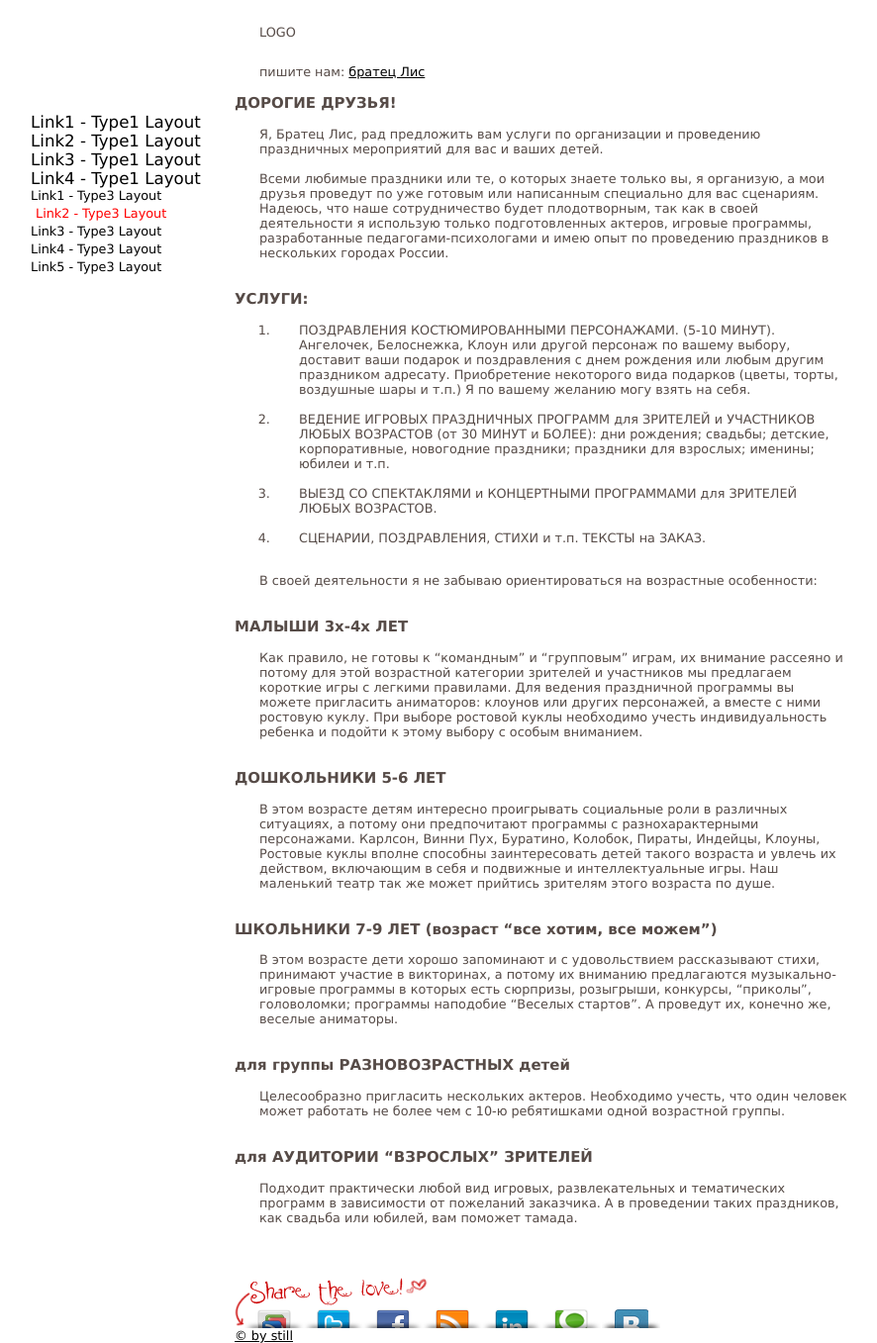
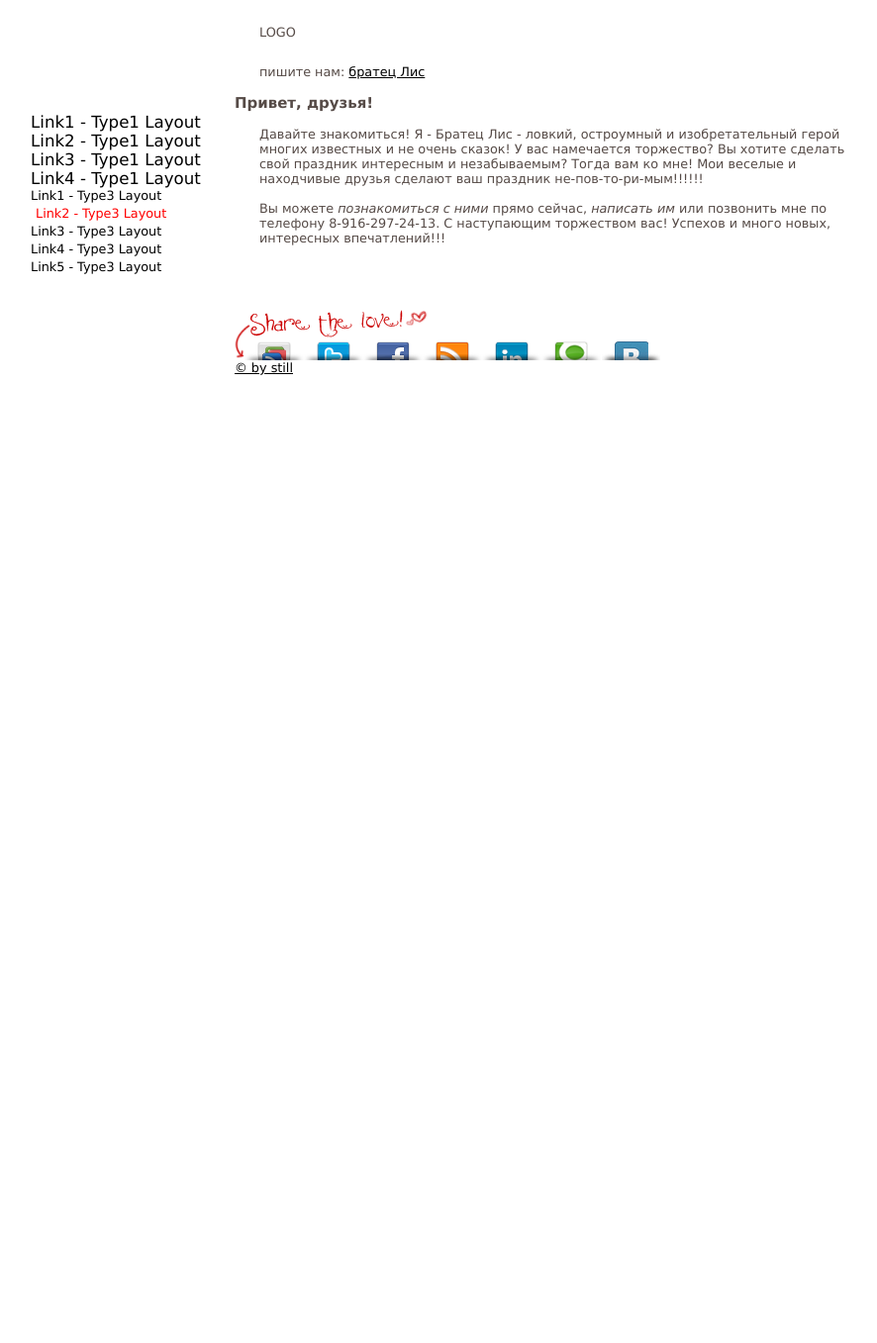
Before and after one commit to bratetslis/Site, a Jekyll site: the page built from testpage4.md, in a window 1280 px wide. Shown: the whole page at 99% size, without its empty margins (211-1097 px from the left). Built offline with Jekyll 4.4.1, drawn with Linux system fonts in a browser that asks for light colours; after the commit the page ends 900 px from its top, so only the background shows below that.

Commit message:
Update testpage4.md

```diff
--- a/testpage4.md
+++ b/testpage4.md
@@ -3,41 +3,12 @@ layout: type3
 title: Главная
 nav: element
 ---
-### ДОРОГИЕ ДРУЗЬЯ!
+###Привет, друзья!
+Давайте знакомиться!
+Я - Братец Лис - ловкий, остроумный и изобретательный герой многих известных и не очень сказок!
+У вас намечается торжество? Вы хотите сделать свой праздник интересным и незабываемым? Тогда вам ко мне!
+Мои веселые и находчивые друзья сделают ваш праздник не-пов-то-ри-мым!!!!!!
 
-Я, Братец Лис, рад предложить вам услуги по организации и проведению праздничных мероприятий для вас и ваших детей.
-
-Всеми любимые праздники или те, о которых знаете только вы, я организую, а мои друзья проведут по уже готовым или написанным специально для вас сценариям.
-Надеюсь, что наше сотрудничество будет плодотворным, так как в своей деятельности я использую только подготовленных актеров, игровые программы, разработанные педагогами-психологами и имею опыт по проведению праздников в нескольких городах России.
-
-### УСЛУГИ:
-
-1. ПОЗДРАВЛЕНИЯ КОСТЮМИРОВАННЫМИ ПЕРСОНАЖАМИ. (5-10 МИНУТ). Ангелочек, Белоснежка, Клоун или другой персонаж по вашему выбору, доставит ваши подарок и поздравления с днем рождения или любым другим праздником адресату. Приобретение некоторого вида подарков (цветы, торты, воздушные шары и т.п.) Я по вашему желанию могу взять на себя.
-
-2. ВЕДЕНИЕ ИГРОВЫХ ПРАЗДНИЧНЫХ ПРОГРАММ для ЗРИТЕЛЕЙ и УЧАСТНИКОВ ЛЮБЫХ ВОЗРАСТОВ (от 30 МИНУТ и БОЛЕЕ): дни рождения; свадьбы; детские, корпоративные, новогодние праздники; праздники для взрослых; именины; юбилеи и т.п.
-
-3. ВЫЕЗД СО СПЕКТАКЛЯМИ и КОНЦЕРТНЫМИ ПРОГРАММАМИ для ЗРИТЕЛЕЙ ЛЮБЫХ ВОЗРАСТОВ.
-
-4. СЦЕНАРИИ, ПОЗДРАВЛЕНИЯ, СТИХИ и т.п. ТЕКСТЫ на ЗАКАЗ.
-
-В своей деятельности я не забываю ориентироваться на возрастные особенности:
-
-### МАЛЫШИ 3х-4х ЛЕТ
-
-Как правило, не готовы к "командным" и "групповым" играм, их внимание рассеяно и потому для этой возрастной категории зрителей и участников мы предлагаем короткие игры с легкими правилами. Для ведения праздничной программы вы можете пригласить аниматоров: клоунов или других персонажей, а вместе с ними ростовую куклу. При выборе ростовой куклы необходимо учесть индивидуальность ребенка и подойти к этому выбору с особым вниманием.
-
-### ДОШКОЛЬНИКИ 5-6 ЛЕТ
-
-В этом возрасте детям интересно проигрывать социальные роли в различных ситуациях, а потому они предпочитают программы с разнохарактерными персонажами. Карлсон, Винни Пух, Буратино, Колобок, Пираты, Индейцы, Клоуны, Ростовые куклы вполне способны заинтересовать детей такого возраста и увлечь их действом, включающим в себя и подвижные и интеллектуальные игры. Наш маленький театр так же может прийтись зрителям этого возраста по душе.
-
-### ШКОЛЬНИКИ 7-9 ЛЕТ (возраст "все хотим, все можем")
-
-В этом возрасте дети хорошо запоминают и с удовольствием рассказывают стихи, принимают участие в викторинах, а потому их вниманию предлагаются музыкально-игровые программы в которых есть сюрпризы, розыгрыши, конкурсы, "приколы", головоломки; программы наподобие "Веселых стартов". А проведут их, конечно же, веселые аниматоры.
-
-### для группы РАЗНОВОЗРАСТНЫХ детей
-
-Целесообразно пригласить нескольких актеров. Необходимо учесть, что один человек может работать не более чем с 10-ю ребятишками одной возрастной группы.
-
-### для АУДИТОРИИ "ВЗРОСЛЫХ" ЗРИТЕЛЕЙ
-
-Подходит практически любой вид игровых, развлекательных и тематических программ в зависимости от пожеланий заказчика. А в проведении таких праздников, как свадьба или юбилей, вам поможет тамада.
+Вы можете *познакомиться с ними* прямо сейчас, *написать им* или позвонить мне по телефону 8-916-297-24-13.
+С наступающим торжеством вас!
+Успехов и много новых, интересных впечатлений!!!
```
